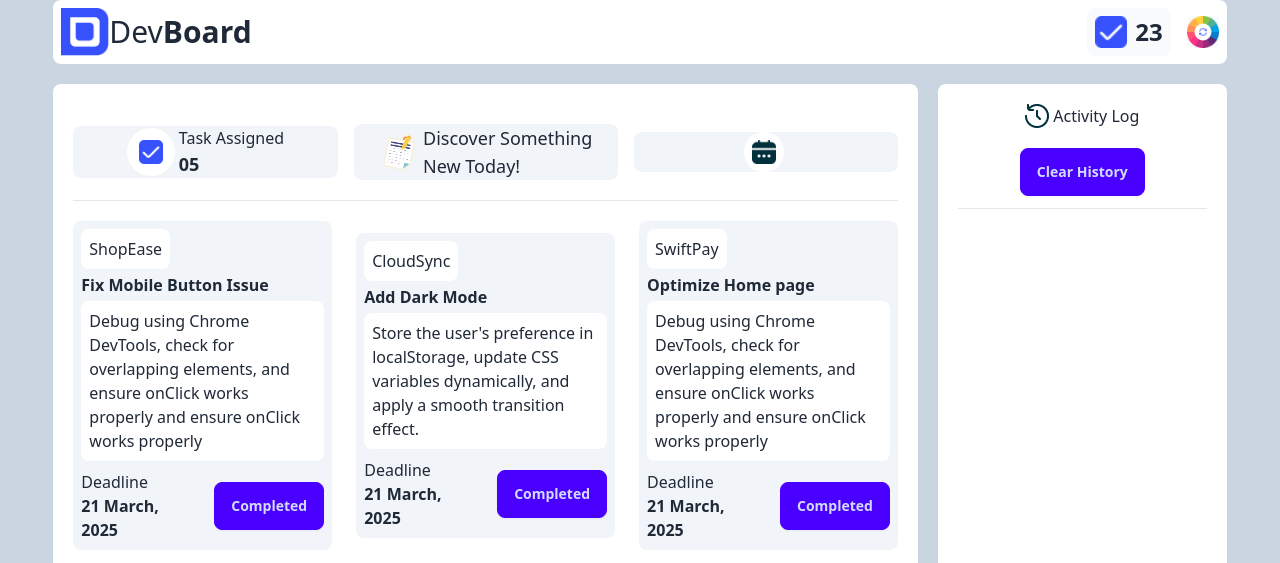
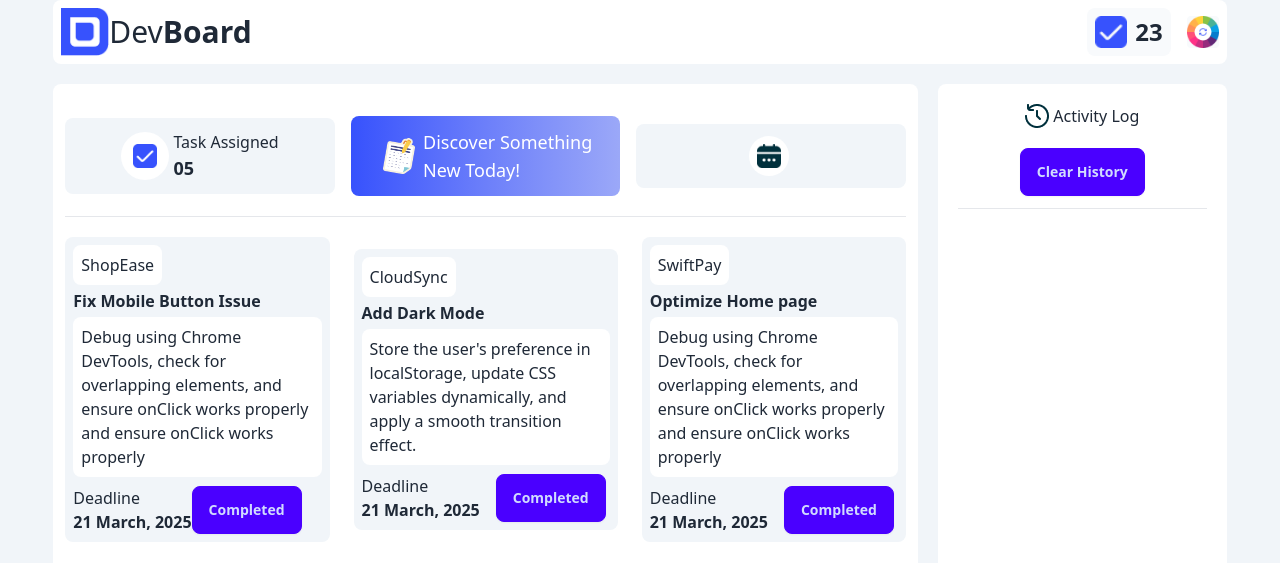
Before and after one commit to Zareen08/Assignment-5, a plain HTML site: page index.html in a window 1280 px wide. Shown: the top 563 px of the page. Drawn offline with nearby package versions, Linux system fonts and the light colour scheme.

Commit message:
edited layout

```diff
--- a/index.html
+++ b/index.html
@@ -8,7 +8,7 @@
     <script src="https://cdn.tailwindcss.com"></script>
 
 </head>
-<body class="bg-slate-300">
+<body class="bg-slate-100">
     <header>
             <div class=" navbar bg-white flex justify-between w-11/12 mx-auto rounded-lg">
               <div class="logo flex justify-center items-center">
@@ -27,9 +27,9 @@
 
 
     <main class="flex w-11/12 mx-auto gap-5 mt-5">
-     <section class="w-9/12 bg-white rounded-lg p-5">
+     <section class="w-9/12 bg-white rounded-lg p-3">
       <div class="grid grid-cols-3 justify-around items-center gap-4 mt-5 mb-5">
-        <div class="flex rounded-lg bg-slate-100 gap-1 justify-center items-center">
+        <div class="flex rounded-lg bg-slate-100 gap-1 justify-center items-center p-3">
           <div class="p-3 bg-white rounded-full">
             <img src="./A5-Dev-Board-main/assets/checkbox.png" alt="checkbox" class="w-6 ">
           </div>
@@ -39,15 +39,15 @@
           </div>
         </div>
 
-        <div class="flex rounded-lg bg-slate-100 gap-1 justify-center items-center" id="blogs">
+        <div class="flex rounded-lg bg-gradient-to-r from-[#3752FD] via-[#6C7FFA] to-[#9BA8F8] gap-1 justify-center items-center p-3" id="blogs">
           <div class="w-10">
             <img src="./A5-Dev-Board-main/assets/board.png" alt="board" class="w-12"></div>
           <div>
-            <p class="text-lg">Discover Something <br> New Today!</p>
+            <p class="text-lg text-white">Discover Something <br> New Today!</p>
           </div>
         </div>
 
-        <div class="flex rounded-lg bg-slate-100 gap-1 justify-center items-center">
+        <div class="flex rounded-lg bg-slate-100 gap-1 justify-center items-center p-3">
           <div class="w-10  bg-white rounded-full p-2">
             <img src="./A5-Dev-Board-main/assets/calender.png" alt="calender" class="w-6"></div>
           <div id="date" >
@@ -68,7 +68,7 @@
           <p class="p-2 bg-white rounded-lg">Debug using Chrome DevTools, check for overlapping elements, and ensure onClick works properly
             and ensure onClick works properly</p>
             <hr>
-            <div class="button flex justify-center items-center gap-4">
+            <div class="button flex justify-center items-center ">
               <p>Deadline <br>
               <span class="font-bold">21 March, 2025</span></p>
               <button class="btn btn-primary">Completed</button>
```
Also changed, not shown: blog.html (added, +19 -0 lines).
